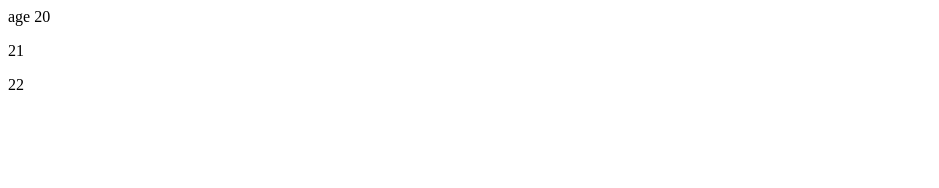
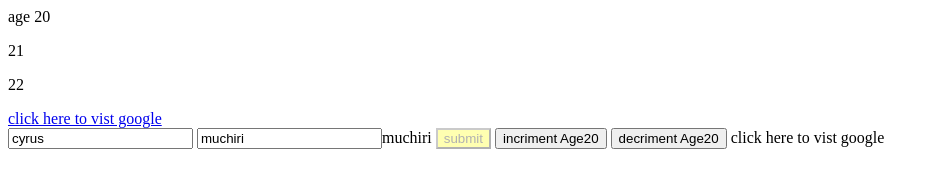
Before and after one commit to cyrus-muchiri-warue/VueJs, a plain HTML site: page index.html in a window 1280 px wide. Shown: the whole page, without its empty margins (0-939 px from the left). Drawn offline with nearby package versions, Linux system fonts and the light colour scheme.

Commit message:
handler mouse event

```diff
--- a/css/styles.css
+++ b/css/styles.css
@@ -0,0 +1,6 @@
+.btn{
+    background-color: yellow;
+}
+.btn-success{
+    opacity: 0.3;
+}
--- a/index.html
+++ b/index.html
@@ -4,6 +4,7 @@
     <meta http-equiv="X-UA-Compatible" content="IE=edge">
     <meta name="viewport" content="width=device-width, initial-scale=1.0">
     <script src="https://cdn.jsdelivr.net/npm/vue@2/dist/vue.js"></script>
+    <link rel="stylesheet" href="css/styles.css">
     <title>Document</title>
 </head>
 <body>
@@ -11,6 +12,27 @@
           <p>age {{age}}</p>
           <p >{{addAge(1)}}</p>
           <p>{{subtractAge(2)}}</p>
+
+         <!--binding a href attributes-->
+          <a v-bind:href="link">click here to vist google</a>
+          <br>
+          <!--bind input value attribute-->
+          <input type="text" v-bind:value="first">
+           <!--bind 2-way value attribute-->
+           <input type="text" v-model:value="last">{{last}}
+           <!--bind  css class value attribute-->
+           <input type="button" value="submit" class="btn btn-success">
+           <!--mouse events-->
+           <button type="submit" v-on:click="age++">incriment Age{{age}}</button>
+           <!--shorthand mouse events-->
+           <button type="submit" v-on:click="age--">decriment Age{{age}}</button>
+
+           <!--dynamic attribute-->
+           <a v-bind:[attributeName]="link"> click here to vist google </a>
+
+
+
+
     </div>
   <script src="js/styles.js"></script>
 </body>
--- a/js/styles.js
+++ b/js/styles.js
@@ -4,7 +4,9 @@ $var = new Vue(
         data: {
           first:'cyrus',
             last: 'muchiri',
-            age:20
+            age: 20,
+            link: "https://google.com",
+            attributeName:"href"
         },
         methods: {
             addAge: function (params) {
```
